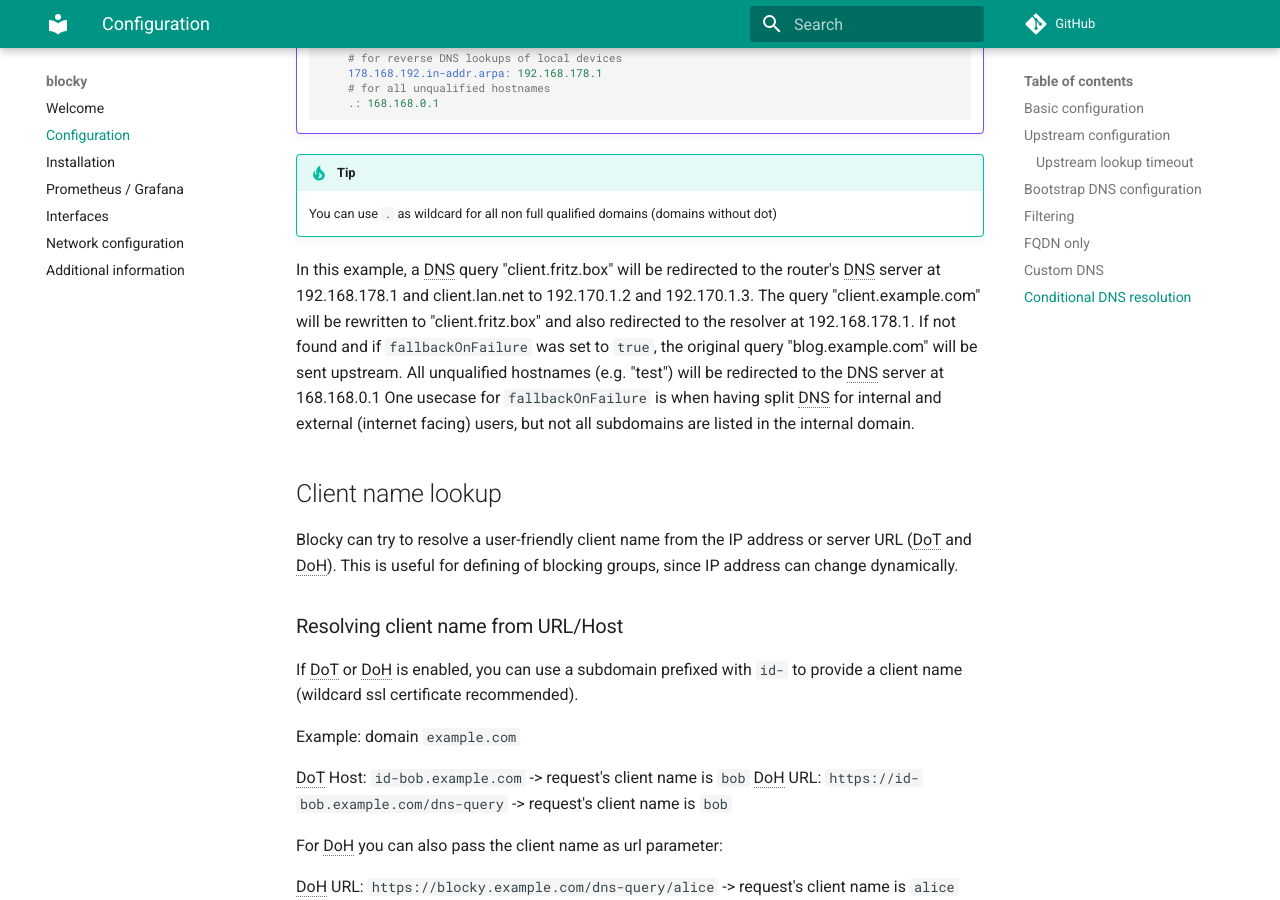
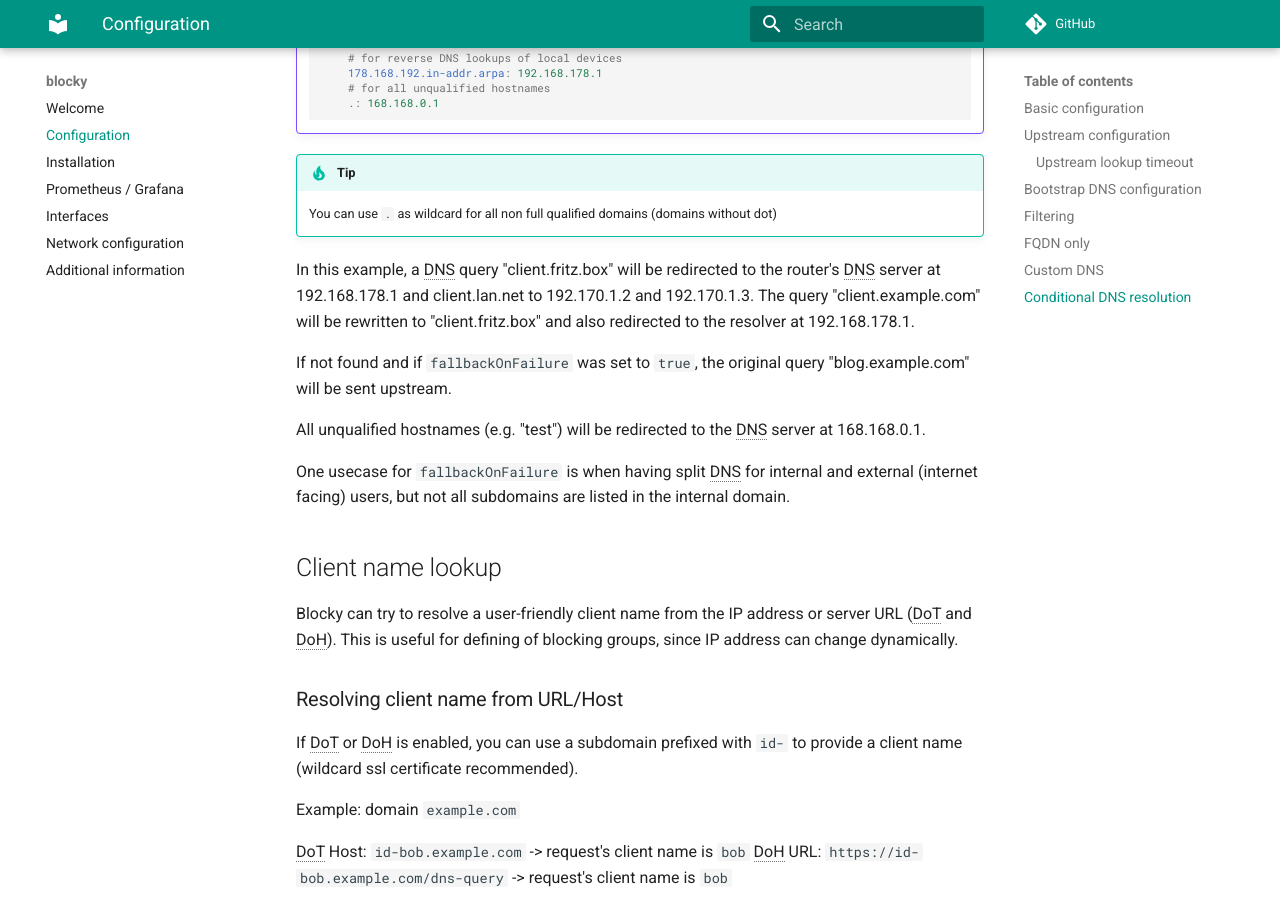
Before and after one commit to 0xERR0R/blocky, an MkDocs documentation site: the page built from docs/configuration.md, in a window 1280 px wide and 900 px high, scrolled down 6839 px. Built offline with MkDocs 1.6.1 and Material for MkDocs 9.7.7, drawn with Linux system fonts in a browser that asks for light colours; comment, search, counter and statistics services are not loaded.

Commit message:
:memo: Fix spacing for documentation

```diff
--- a/docs/configuration.md
+++ b/docs/configuration.md
@@ -232,8 +232,12 @@
     You can use `.` as wildcard for all non full qualified domains (domains without dot)
 
 In this example, a DNS query "client.fritz.box" will be redirected to the router's DNS server at 192.168.178.1 and client.lan.net to 192.170.1.2 and 192.170.1.3.
-The query "client.example.com" will be rewritten to "client.fritz.box" and also redirected to the resolver at 192.168.178.1. If not found and if `fallbackOnFailure` was set to `true`, the original query "blog.example.com" will be sent upstream.
-All unqualified hostnames (e.g. "test") will be redirected to the DNS server at 168.168.0.1
+The query "client.example.com" will be rewritten to "client.fritz.box" and also redirected to the resolver at 192.168.178.1.
+
+If not found and if `fallbackOnFailure` was set to `true`, the original query "blog.example.com" will be sent upstream.
+
+All unqualified hostnames (e.g. "test") will be redirected to the DNS server at 168.168.0.1.
+
 One usecase for `fallbackOnFailure` is when having split DNS for internal and external (internet facing) users, but not all subdomains are listed in the internal domain.
 
 ## Client name lookup
```
